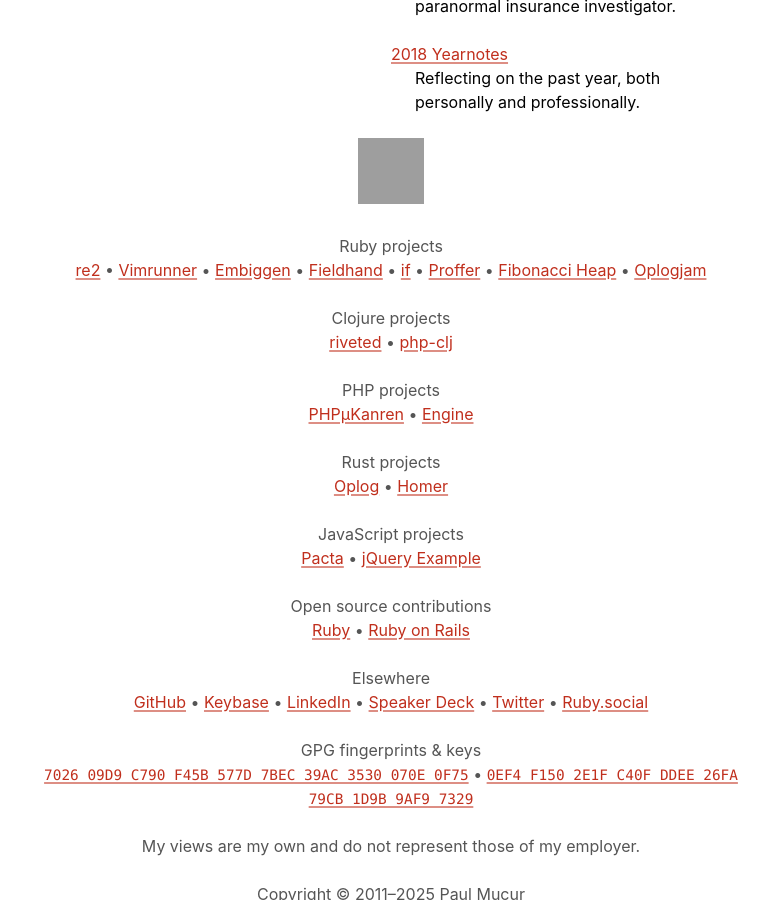
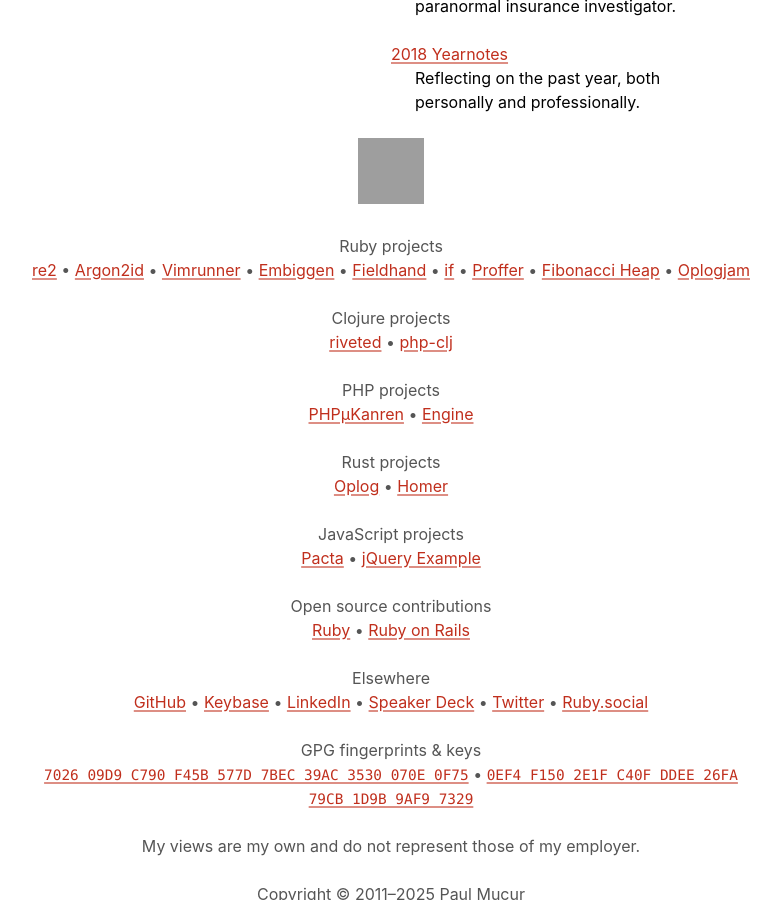
Before and after one commit to mudge/mudge.github.com, a Jekyll site: the page built from index.html, in a window 1280 px wide and 900 px high, scrolled down 13836 px. Shown: the whole window, without its empty margins (249-1030 px from the left). Built offline with Jekyll 4.4.1, drawn with Linux system fonts in a browser that asks for light colours; some web fonts are replaced; grey boxes are pictures that could not be loaded.

Commit message:
Add Argon2id to site footer

```diff
--- a/_includes/footer.html
+++ b/_includes/footer.html
@@ -5,6 +5,7 @@
   <h2>Ruby projects</h2>
   <p>
     <a href=//rubygems.org/gems/re2>re2</a> &bull;
+    <a href=//rubygems.org/gems/argon2id>Argon2id</a> &bull;
     <a href=//rubygems.org/gems/vimrunner>Vimrunner</a> &bull;
     <a href=//rubygems.org/gems/embiggen>Embiggen</a> &bull;
     <a href=//rubygems.org/gems/fieldhand>Fieldhand</a> &bull;
```
